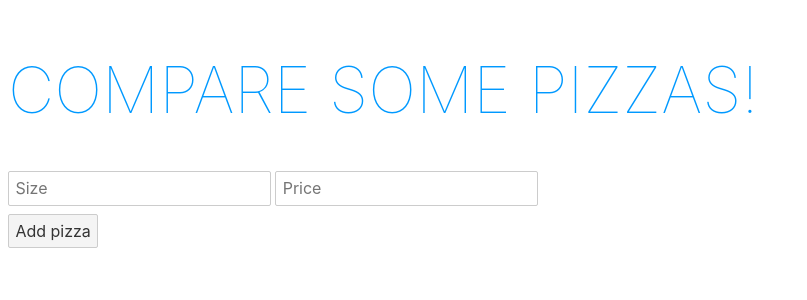
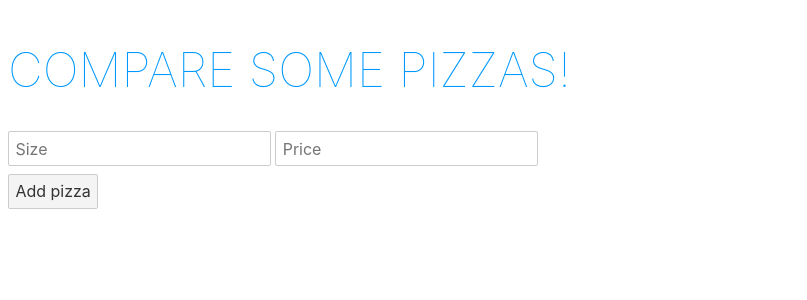
Before and after one commit to lawsonpd/pizza-comparisons, a Svelte app: page / in a window 1280 px wide. Shown: the top 300 px of the page, without its empty margins (0-807 px from the left). Built offline with nearby package versions, Linux system fonts and the light colour scheme.

Commit message:
Change styling.

```diff
--- a/src/App.svelte
+++ b/src/App.svelte
@@ -70,7 +70,7 @@
 	h1 {
 		color: #0099ff;
 		text-transform: uppercase;
-		font-size: 4em;
+		font-size: 3em;
 		font-weight: 100;
 	}
 
```
